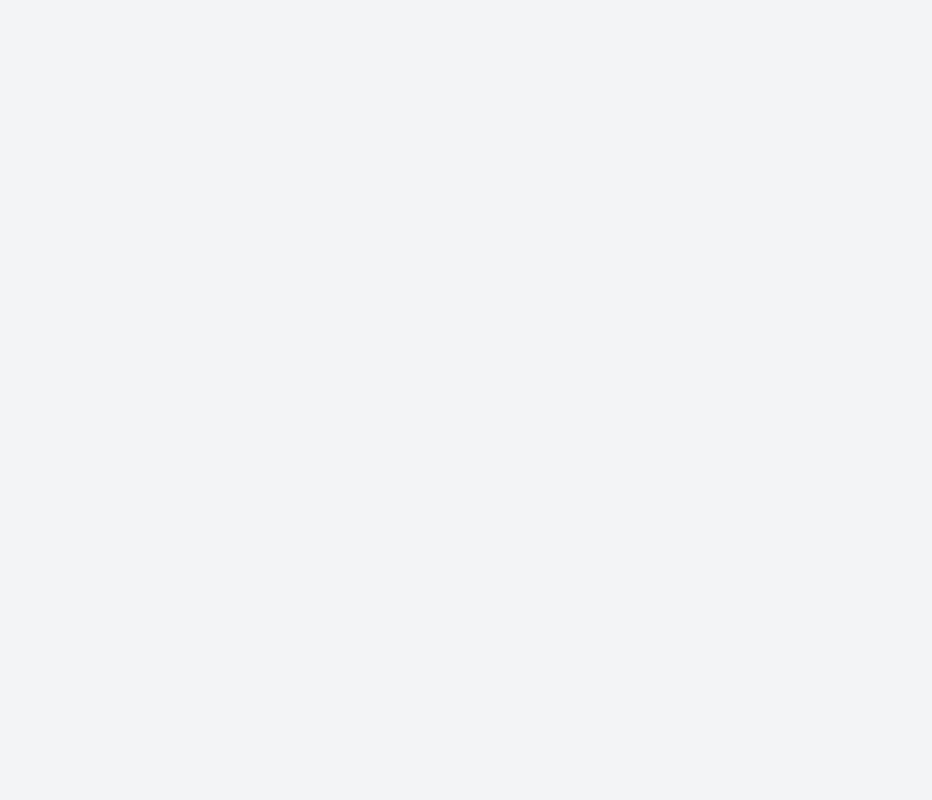
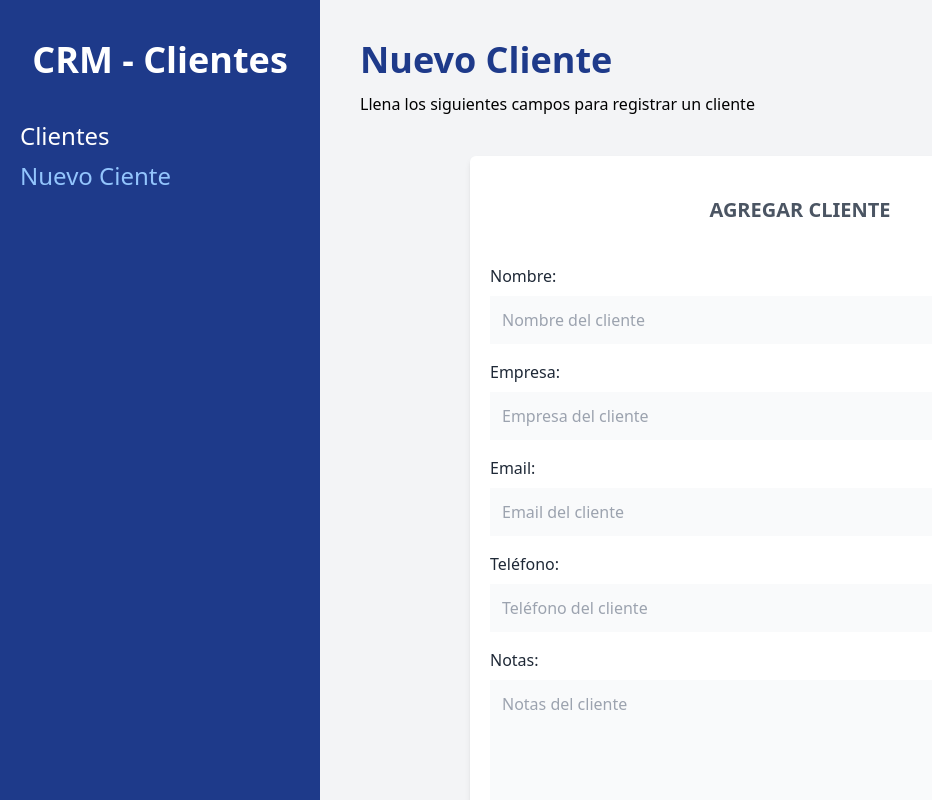
Before and after one commit to edicoding/crm_react, a React (Vite) app: page /clientes/nuevo in a window 1280 px wide. Before the commit this address had no page. Shown: the whole page, without its empty margins (0-932 px from the left). Built offline with nearby package versions, Linux system fonts and the light colour scheme.

Commit message:
168 adding forms and json server

```diff
--- /dev/null
+++ b/db.json
@@ -0,0 +1,4 @@
+{
+    "clientes": [
+    ]
+}
--- a/package.json
+++ b/package.json
@@ -9,11 +9,13 @@
   },
   "dependencies": {
     "autoprefixer": "^10.4.7",
+    "formik": "^2.2.9",
     "postcss": "^8.4.14",
     "react": "^18.0.0",
     "react-dom": "^18.0.0",
     "react-router-dom": "^6.3.0",
-    "tailwindcss": "^3.1.3"
+    "tailwindcss": "^3.1.3",
+    "yup": "^0.32.11"
   },
   "devDependencies": {
     "@types/react": "^18.0.0",
--- a/src/App.jsx
+++ b/src/App.jsx
@@ -1,21 +1,19 @@
 import { useState } from 'react'
 import { BrowserRouter, Routes, Route } from 'react-router-dom'
-import IniciarSesion from './layout/IniciarSesion'
 import Layout from './layout/Layout'
 import Inicio from './paginas/Inicio'
-import LoginForm from './paginas/LoginForm'
+import NuevoCliente from './paginas/NuevoCliente'
+import EditarCliente from './paginas/EditarCliente'
 
 function App() {
 
   return (
     <BrowserRouter>
       <Routes>
-        <Route path='/' element={<IniciarSesion />}>
-          <Route index element={<LoginForm />} />
-        </Route>
-
         <Route path='/clientes' element={<Layout />}>
           <Route index element={<Inicio />} />
+          <Route path='nuevo' element={<NuevoCliente />} />
+          <Route path='editar/:id' element={<EditarCliente />} />
         </Route>
       </Routes>
     </BrowserRouter>
--- /dev/null
+++ b/src/components/Alerta.jsx
@@ -0,0 +1,12 @@
+import React from 'react'
+
+const Alerta = ({children}) => {
+  return (
+    <div className='text-center my-4 bg-red-600 text-white
+    font-bold p-3 uppercase'>
+        {children}
+    </div>
+  )
+}
+
+export default Alerta
--- /dev/null
+++ b/src/components/Formulario.jsx
@@ -0,0 +1,153 @@
+import React from 'react'
+import { Formik, Form, Field} from 'formik'
+import * as Yup from 'yup'
+import Alerta from './Alerta'
+
+const Formulario = () => {
+
+    const nuevoClienteSchema = Yup.object().shape({
+        nombre: Yup.string()
+                    .min(3, 'El Nombre es muy corto')
+                    .max(20, 'El Nombre es muy largo')
+                    .required('El Nombre del Cliente es Obligatorio'),
+        empresa: Yup.string()
+                    .required('El Nombre de la Empresa es Obligatorio'),
+        email: Yup.string()
+                    .email('Email no válido')
+                    .required('El Email es Obligatorio'),
+        telefono: Yup.number()
+                    .positive('Número no válido')
+                    .integer('Número no válido')
+                    .typeError('El número no es válido'),
+    })
+
+    const handleSubmit = valores => {
+        console.log(valores);
+    }
+
+    return (
+        <div className='bg-white mt-10 px-5 py-10 rounded-md shadow-md
+        md:w-3/4 mx-auto'>
+            <h1 className='text-gray-600 font-bold text-xl uppercase
+            text-center'>Agregar Cliente</h1>
+
+            <Formik
+                initialValues={{
+                    nombre: '',
+                    empresa: '',
+                    email: '',
+                    telefono: '',
+                    notas: ''
+                }}
+                onSubmit={values => {
+                    handleSubmit(values)
+                }}
+                validationSchema={nuevoClienteSchema}
+            >
+                {({errors, touched}) => (
+                <Form
+                    className='mt-10'
+                >
+                    <div className='mb-4'>
+                        <label
+                            className='text-gray-800'
+                            htmlFor='nombre'
+                        >Nombre:</label>
+                        <Field
+                            id='nombre'
+                            type='text'
+                            className='mt-2 block w-full p-3 bg-gray-50'
+                            placeholder='Nombre del cliente'
+                            name='nombre'
+                        />
+
+                        {errors.nombre && touched.nombre ? (
+                            <Alerta>{errors.nombre}</Alerta>
+                        ) : null}
+
+                    </div>
+
+                    <div className='mb-4'>
+                        <label
+                            className='text-gray-800'
+                            htmlFor='empresa'
+                        >Empresa:</label>
+                        <Field
+                            id='empresa'
+                            type='text'
+                            className='mt-2 block w-full p-3 bg-gray-50'
+                            placeholder='Empresa del cliente'
+                            name='empresa'
+                        />
+
+                        {errors.empresa && touched.empresa ? (
+                            <Alerta>{errors.empresa}</Alerta>
+                        ) : null}
+
+                    </div>
+
+                    <div className='mb-4'>
+                        <label
+                            className='text-gray-800'
+                            htmlFor='email'
+                        >Email:</label>
+                        <Field
+                            id='email'
+                            type='email'
+                            className='mt-2 block w-full p-3 bg-gray-50'
+                            placeholder='Email del cliente'
+                            name='email'
+                        />
+
+                        {errors.email && touched.email ? (
+                            <Alerta>{errors.email}</Alerta>
+                        ) : null}
+
+                    </div>
+
+                    <div className='mb-4'>
+                        <label
+                            className='text-gray-800'
+                            htmlFor='telefono'
+                        >Teléfono:</label>
+                        <Field
+                            id='telefono'
+                            type='tel'
+                            className='mt-2 block w-full p-3 bg-gray-50'
+                            placeholder='Teléfono del cliente'
+                            name='telefono'
+                        />
+
+                        {errors.telefono && touched.telefono ? (
+                            <Alerta>{errors.telefono}</Alerta>
+                        ) : null}
+                    </div>
+
+                    <div className='mb-4'>
+                        <label
+                            className='text-gray-800'
+                            htmlFor='notas'
+                        >Notas:</label>
+                        <Field
+                            as='textarea'
+                            id='notas'
+                            type='text'
+                            className='mt-2 block w-full p-3 bg-gray-50 h-40'
+                            placeholder='Notas del cliente'
+                            name='notas'
+                        />
+                    </div>
+
+                    <input
+                        type='submit'
+                        value='Agregar Cliente'
+                        className='mt-5 w-full bg-blue-800 p-3 text-white uppercase font-bold text-lg'
+                    />
+                </Form>
+                )}
+            </Formik>
+        </div>
+    )
+}
+
+export default Formulario
--- a/src/layout/IniciarSesion.jsx
+++ /dev/null
@@ -1,13 +0,0 @@
-import { Outlet } from 'react-router-dom'
-
-const IniciarSesion = () => {
-  return (
-    <div>
-        <h1>Desde IniciarSesion.jsx</h1>
-
-        <Outlet />
-    </div>
-  )
-}
-
-export default IniciarSesion
--- a/src/layout/Layout.jsx
+++ b/src/layout/Layout.jsx
@@ -1,11 +1,35 @@
-import { Outlet } from 'react-router-dom'
+import { Outlet, Link, useLocation } from 'react-router-dom'
 
 const Layout = () => {
+
+  const location = useLocation()
+  const urlActual = location.pathname
+
   return (
-    <div>
-        <h1>Desde Layout.jsx</h1>
+    <div className='md:flex md:min-h-screen'>
 
-        <Outlet />
+        <div className='md:w-1/4 bg-blue-900 px-5 py-10'>
+          <h2 className='text-4xl font-black text-center text-white'>
+            CRM - Clientes
+          </h2>
+
+          <nav className='mt-10'>
+            <Link
+              className={`${urlActual === '/clientes' ? 'text-blue-300' : 'text-white'}
+              text-2xl block mt-2 hover:text-blue-300`}
+              to='/clientes'
+            >Clientes</Link>
+            <Link
+              className={`${urlActual === '/clientes/nuevo' ? 'text-blue-300' : 'text-white'}
+              text-2xl block mt-2 hover:text-blue-300`}
+              to='/clientes/nuevo'
+            >Nuevo Ciente</Link>
+          </nav>
+        </div>
+
+        <div className='md:w-3/4 p-10 md:h-screen overflow-scroll'>
+         <Outlet />
+        </div>
     </div>
   )
 }
--- a/src/paginas/LoginForm.jsx
+++ /dev/null
@@ -1,11 +0,0 @@
-import React from 'react'
-
-const LoginForm = () => {
-  return (
-    <div>
-        <h1>Formulario</h1>
-    </div>
-  )
-}
-
-export default LoginForm
--- a/src/paginas/NuevoCliente.jsx
+++ b/src/paginas/NuevoCliente.jsx
@@ -1,10 +1,14 @@
 import React from 'react'
+import Formulario from '../components/Formulario'
 
 const NuevoCliente = () => {
   return (
-    <div>
-        <h1>NuevoCLiente.jsx</h1>
-    </div>
+    <>
+        <h1 className='font-black text-4xl text-blue-900'>Nuevo Cliente</h1>
+        <p className='mt-3'>Llena los siguientes campos para registrar un cliente</p>
+
+        <Formulario />
+    </>
   )
 }
 
```
Also changed, not shown: 1 other file (tests, documents, lock files or other folders).
